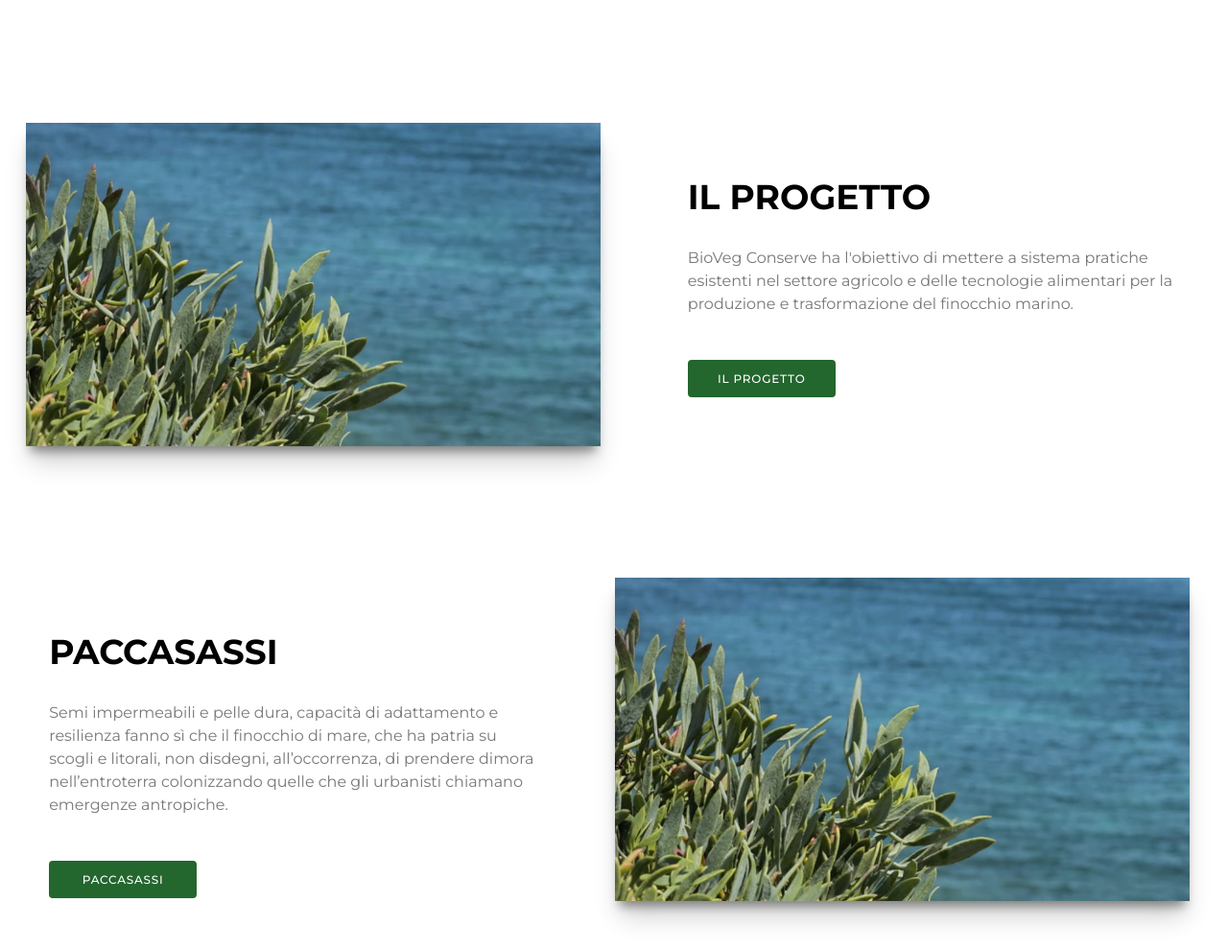
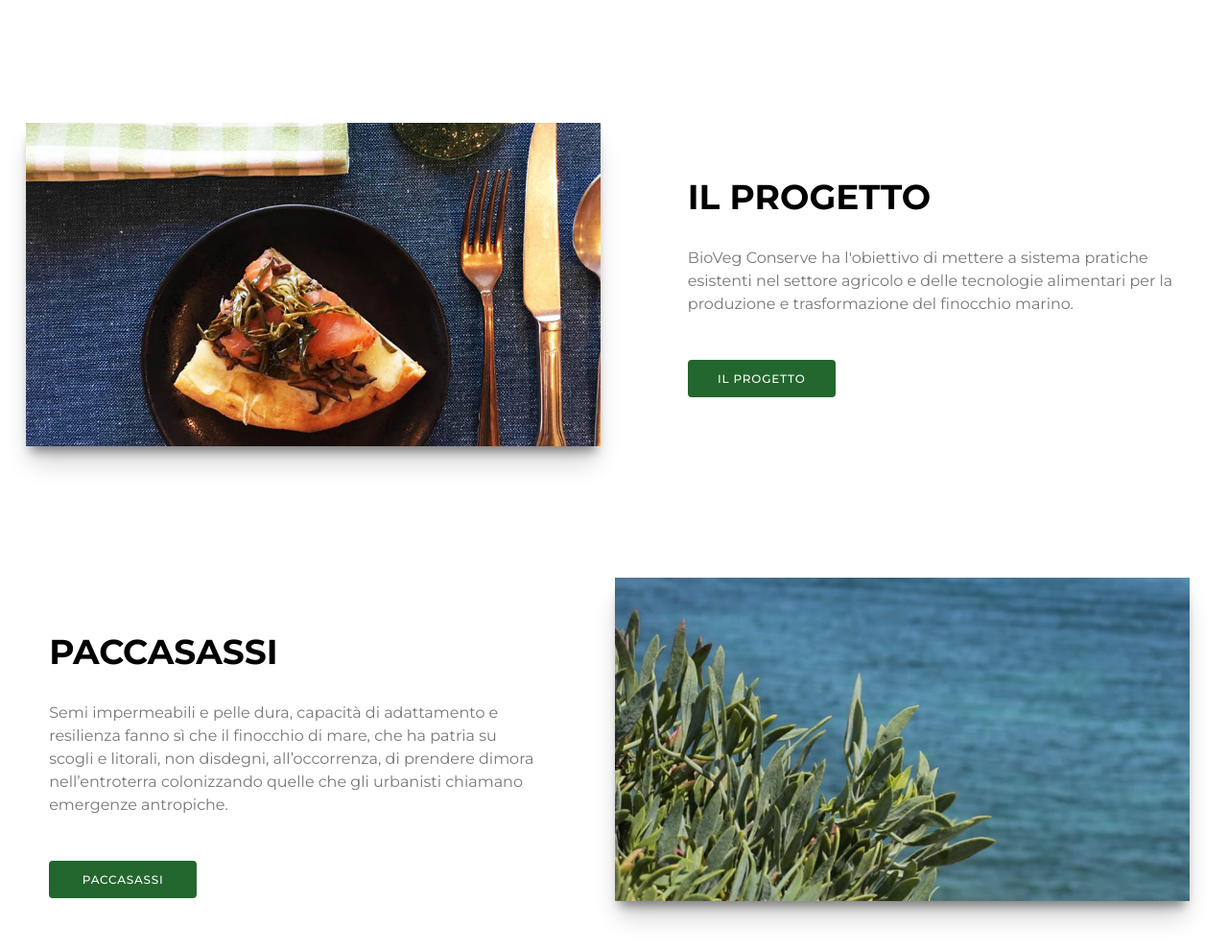
Before and after one commit to guido-an/bio-veg, a Gatsby site: page / in a window 1280 px wide. Shown: the part 700-1690 px from the top of the page at 96% size. Built offline with nearby package versions, Linux system fonts and the light colour scheme; Gatsby itself is replaced by a stand-in of ours.

Commit message:
photo progetto home

```diff
--- a/src/components/footer.js
+++ b/src/components/footer.js
@@ -9,6 +9,7 @@ const footer = () => (
       <li><Link to='/'>HOME</Link></li>
       <li><Link to='/il-progetto'>IL PROGETTO</Link></li>
       <li><Link to='/paccasassi'>PACCASASSI</Link></li>
+      <li><Link to='/partners'>PARTNERS</Link></li>
       <li><Link to='/contatti'>CONTATTI</Link></li>
     </ul>
     <a className='credits' target='_blank' href='https://www.vanillamarketing.it/'>Sito creato da Vanilla Marketing</a>
--- a/src/components/servicesHome.js
+++ b/src/components/servicesHome.js
@@ -1,13 +1,13 @@
 import React from 'react'
 import { Link } from 'gatsby'
 import paccasassiPhoto from '../images/bioveg-paccasassi.jpg'
-
+import progettoPhoto from '../images/bioveg-progetto.jpg'
 const servicesHome = () => (
 
   <section>
     <div className='service1'>
       <div className='service1left'>
-        <img src={paccasassiPhoto} className='shadow' />
+        <img src={progettoPhoto} className='shadow' />
       </div>
       <div className='service1right'>
         <h2>il progetto</h2>
```
Also changed, not shown: src/images/bioveg-progetto.jpg (added).
